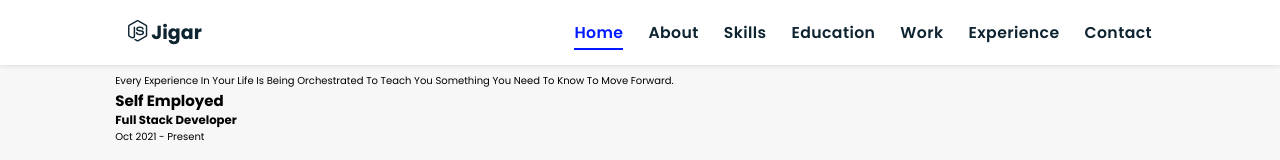
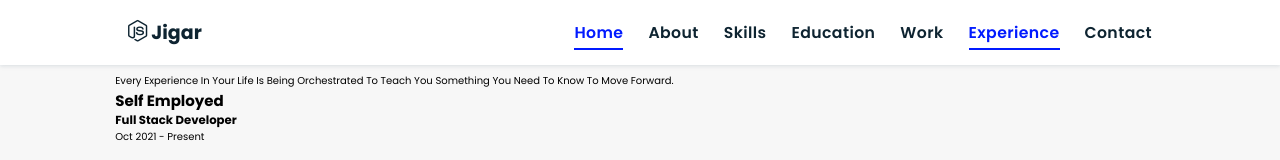
Before and after one commit to maheshpandhare01/maheshpandhare01, a plain HTML site: page index.html in a window 1280 px wide. Shown: the top 160 px of the page. Drawn offline with nearby package versions, Linux system fonts and the light colour scheme; a script that the page names is missing.

Commit message:
Update index.html

```diff
--- a/index.html
+++ b/index.html
@@ -23,7 +23,7 @@
             <li><a href="/#skills">Skills</a></li>
             <li><a href="/#education">Education</a></li>
             <li><a href="/#work">Work</a></li>
-            <li><a  href="/#experience">Experience</a></li>
+            <li><a class="active" href="/#experience">Experience</a></li>
             <li><a href="/#contact">Contact</a></li>
             </ul>
         </nav>
```
